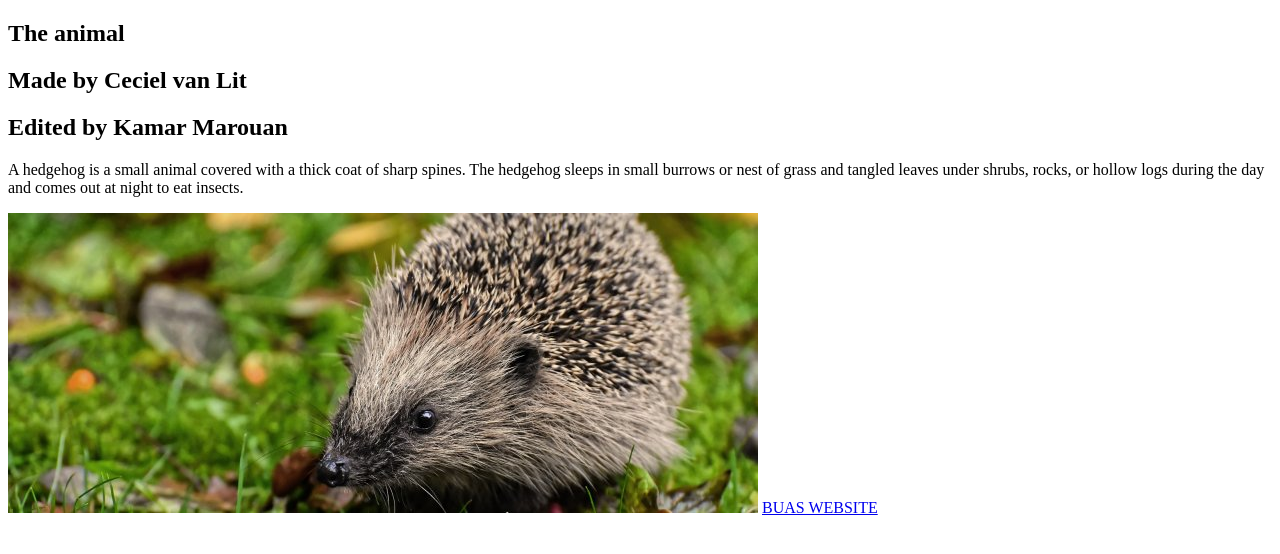
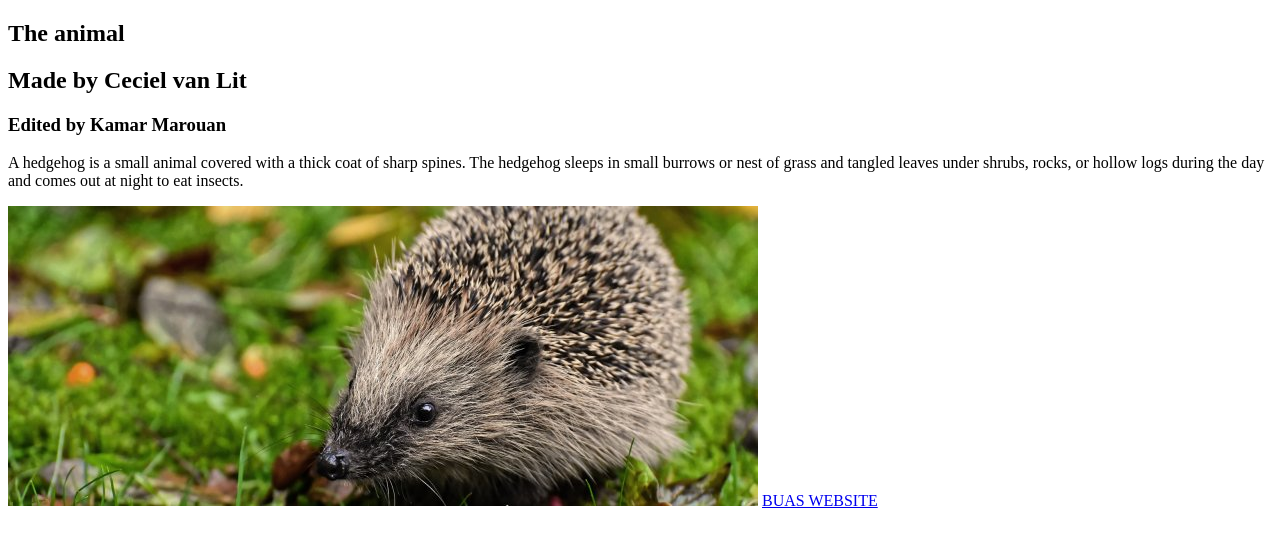
Before and after one commit to Ceciel/prj4-chapter-4, a plain HTML site: page index.html in a window 1280 px wide. Shown: the part 60-614 px from the top of the page. Drawn offline with Linux system fonts and the light colour scheme.

Commit message:
Update index.html

```diff
--- a/index.html
+++ b/index.html
@@ -3,7 +3,7 @@
 	<dev> </head></dev>
 <head> <p> <h2> The animal </h2>  </p>
 <h2> Made by Ceciel van Lit </h2>
-<h2> Edited by Kamar Marouan </h2>
+<h3> Edited by Kamar Marouan </h3>
 <p> A hedgehog is a small animal covered with a thick coat of sharp spines. The hedgehog sleeps in small burrows or nest of grass and tangled leaves under shrubs, rocks, or hollow logs during the day and comes out at night to eat insects.</p>
 <meta charset="UTF-8">
 <title>index.html</title>
```
